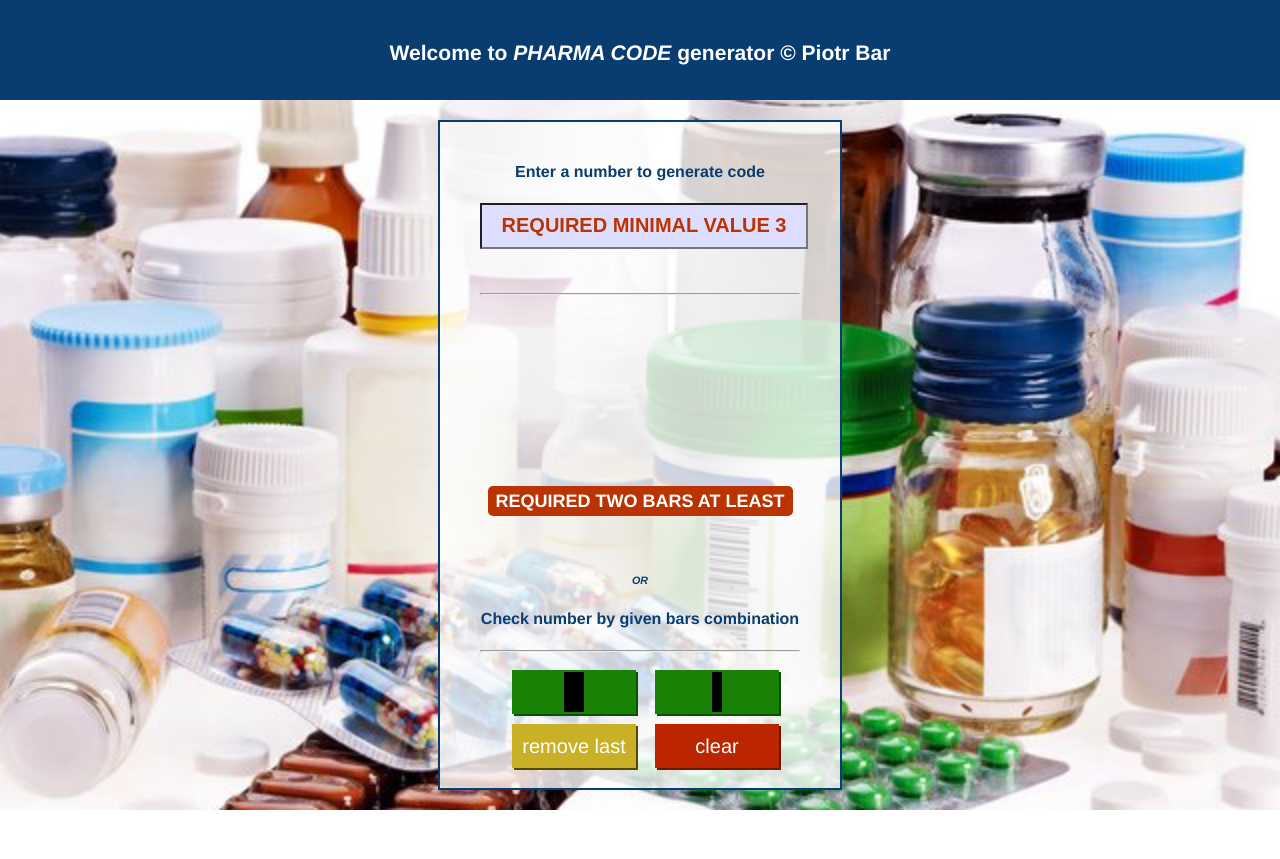
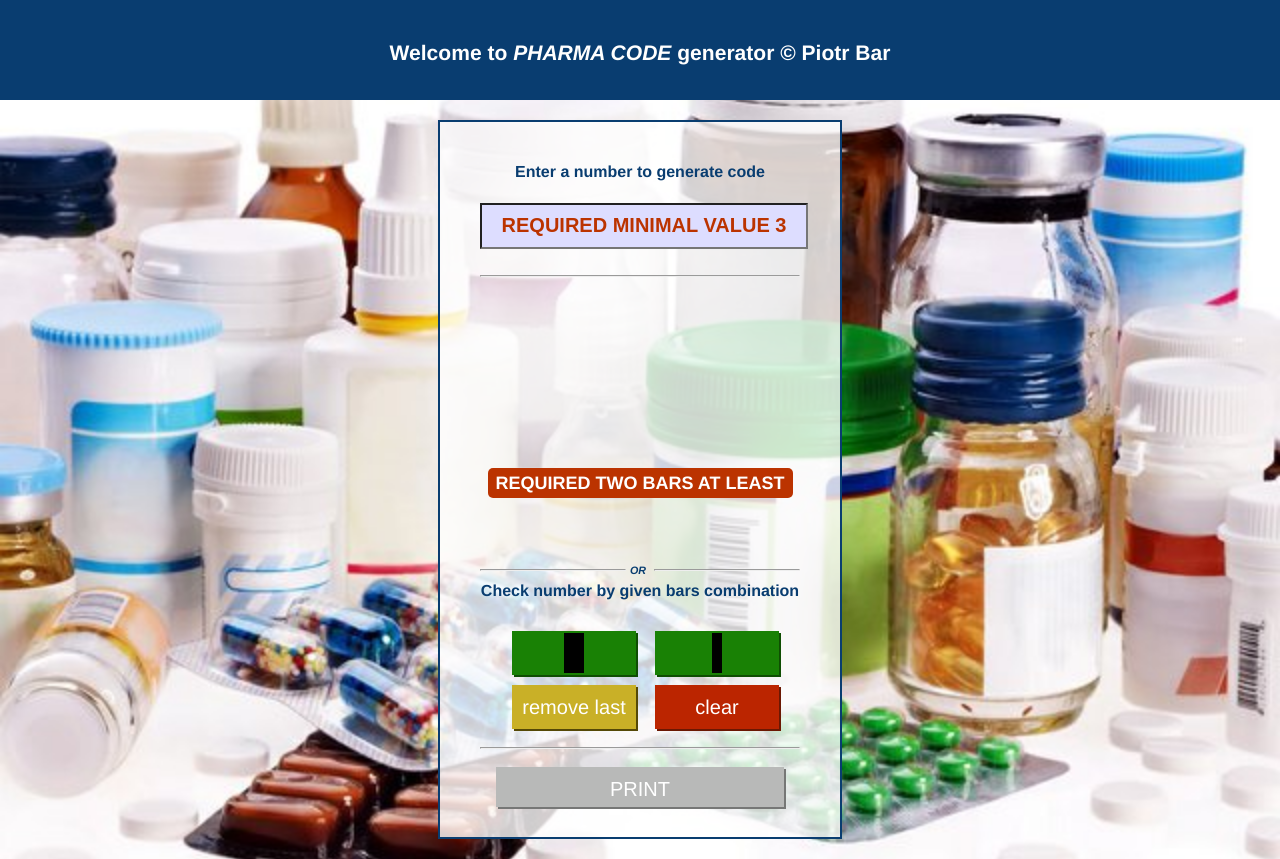
Before and after one commit to sb17018/laetus-code_react, a React (Create React App) app: page / in a window 1280 px wide. Before the commit the page ends 810 px from the top, so only its background shows below. Built offline with nearby package versions, Linux system fonts and the light colour scheme.

Commit message:
Add fetch post function

```diff
--- a/src/components/elements/BarsPrintButton.js
+++ b/src/components/elements/BarsPrintButton.js
@@ -1,19 +1,69 @@
-import { useContext } from "react";
+import { useState, useEffect, useContext } from "react";
 import BarGenerationCtx from "../../js/barGeneration-context";
 
 import selectors from "./BarsPrintButton.module.css";
 
-function BarsPrintButton() {
+function BarsPrintButton(porps) {
     const barsCombCtx = useContext(BarGenerationCtx);
 
     const barsCombination = barsCombCtx.eachBarParams;
 
-    function print() {
-        console.log(JSON.stringify(barsCombination));
+    const barsValue = barsCombCtx.barsValue;
+    let barCombinationObj = { barsProperties: barsCombination }
+
+    // let clickFunction = () => { };
+    // if (barsValue > 2 && barsValue <= 131070) {
+    //     let barCombinationObj = {
+    //         barsProperties: barsCombination,
+    //     }
+    //     clickFunction = (ev) => {
+    //         ev.preventDefault();
+    //         console.log(JSON.stringify(barCombinationObj));
+    //         fetch("https://laetus-code-default-rtdb.europe-west1.firebasedatabase.app/",
+    //             {
+    //                 method: "POST",
+    //                 body: JSON.stringify(barCombinationObj),
+    //                 headers: {
+    //                     "Content-Type": "application/json",
+    //                 }
+    //             }
+
+    //         );
+    //     }
+    // }
+
+    const [isLoading, setIsLoading] = useState(true);
+    const [valueReturned, setValueReturned] = useState("");
+
+    function clickFunction(ev) {
+        ev.preventDefault();
+
+
+        // useEffect(() => {
+        console.log(barsValue);
+        // fetch("http://localhost:8080/code",
+        //     {
+        //         method: "GET", headers: { "Content-Type": "text/plain" }, mode: "no-cors",
+        //     }).then(res => { setIsLoading(false); setValueReturned(res) });
+
+        fetch("http://localhost:8080/code",
+            {
+                mode: "no-cors",
+                method: "POST",
+                body: "STANDARD," + barsValue,
+                headers: {
+                    "Content-Type": "application/json",
+                },
+            }
+        );
     }
+    // }, []);
 
-    return <div className={selectors["printing-button"]} id="printingButton" onClick={print}><p>PRINT</p>
-    </div>;
+    return <form onSubmit={clickFunction}>
+        <button className={selectors["printing-button"] + " " + selectors[porps.class]} id="printingButton">
+            <p>PRINT</p>
+        </button>
+    </form>;
 }
 
 export default BarsPrintButton;
--- a/src/components/elements/BarsPrintButton.module.css
+++ b/src/components/elements/BarsPrintButton.module.css
@@ -1,29 +1,33 @@
 .printing-button {
-	width: 80%;
+	width: 90%;
 	height: 40px;
 	margin: 10px auto;
 	padding: 2px;
 	text-align: center;
 	font-size: 20px;
 	color: #fff;
+	background-color: #b8b9b8;
+	box-shadow: 2px 2px #767776;
+	border: 0;
+	outline: 0;
+}
+
+.printing-button.print-button-active {
     background-color: #093d70;
 	box-shadow: 2px 2px #032547;
-	border: 0;
-	outline: 0;
 	cursor: pointer;
 }
-
 
 .printing-button p {
 	line-height: 40px;
 	margin: 0;
 }
 
-.printing-button:hover {
+.printing-button.print-button-active:hover {
 	opacity: 0.8;
 }
 
-.printing-button:active {
+.printing-button.print-button-active:active {
 	opacity: 0.5;
     box-shadow: none;
 }
--- a/src/components/elements/CodeModuleOption.js
+++ b/src/components/elements/CodeModuleOption.js
@@ -1,9 +1,11 @@
+import selectors from "./CodeModuleOption.module.css";
+
 function CodeModuleOption(props) {
 
-    return <>
-    <label htmlFor={props.id}>{props.codeType}</label>
-        <input type="radio" id={props.id} name="codeModuleOption" value={props.value} defaultChecked={props.isChecked}/>
-    </>;
+    return <div className={selectors["radio-wrapper"]}>
+        <label htmlFor={props.id}><div><p>{props.codeType}</p><p>{"(" + props.value + ")"}</p></div></label>
+        <input type="radio" id={props.id} name="codeModuleOption" value={props.value} defaultChecked={props.isChecked} />
+    </div>;
 }
 
 export default CodeModuleOption;
--- /dev/null
+++ b/src/components/elements/CodeModuleOption.module.css
@@ -0,0 +1,16 @@
+label div, label input, .radio-wrapper{
+    width: fit-content;
+    display: inline-block;
+    vertical-align: middle;
+}
+
+label p{
+    line-height: 5px;
+}
+
+.radio-wrapper{
+    width: 90px;
+    margin: 5px;
+    padding: 3px;
+    background-color: #e3edf7;
+}
--- a/src/components/layout/MainPanel.js
+++ b/src/components/layout/MainPanel.js
@@ -14,20 +14,18 @@ function MainPanel() {
 
     const barsValue = barsCombCtx.barsValue;
 
-    let printPanel = undefined;
+    let printPanelClass = "";
     if (barsValue > 2 && barsValue <= 131070) {
-        printPanel = <><hr /><PrintPanel /></>;
+        printPanelClass = <PrintPanel className="panel-visible"/>
     }
 
     return <>
         <main id={selectors.mainField}>
             <InsertNumberPanel />
-            <br />
             <hr />
             <BarsDisplayPanel />
-            <hr />
             <ButtonsPanel />
-            {printPanel}
+            <PrintPanel className={printPanelClass}/>
         </main>
     </>
 }
--- a/src/components/panels/BarsDisplayPanel.js
+++ b/src/components/panels/BarsDisplayPanel.js
@@ -45,8 +45,6 @@ function BarsDisplayPanel() {
             </svg>
             <div id={selectors.calculationPlaceholderFrame}><output id={selectors.calculationPlaceholder} className={barsValue > 2 ? barsValue > MAX_VALUE ? selectors["to-great-number"] : selectors["code-number"] : ""}>{barsValue > 2 ? barsValue <= MAX_VALUE ? barsValue : "" : ""}</output></div>
         </div>
-        <h6><i>OR</i></h6>
-        <h4>Check number by given bars combination</h4>
     </div>;
 }
 
--- a/src/components/panels/BarsDisplayPanel.module.css
+++ b/src/components/panels/BarsDisplayPanel.module.css
@@ -9,10 +9,10 @@
 }
 
 #calculationPlaceholderFrame {
-	height: 60px;
+	height: 30px;
 	font-size: 20px;
 	color: #8f3c1e;
-	margin: 20px 0 10px;
+	margin: 20px 0 40px;
 }
 
 #calculationPlaceholder{
--- a/src/components/panels/ButtonsPanel.js
+++ b/src/components/panels/ButtonsPanel.js
@@ -4,6 +4,13 @@ import selectors from "./ButtonsPanel.module.css";
 function ButtonsPanel() {
 
     return <>
+        <div id={selectors.buttonPanelWrapper}>
+            <div id={selectors.divisionWrapper}>
+                <hr id={selectors.divisionLineLeft} />
+                <h6 id={selectors.connectorOR}><i>OR</i></h6>
+                <hr id={selectors.divisionLineRight} />
+            </div>
+            <h4>Check number by given bars combination</h4>
             <div className={selectors["button-panel"] + " " + selectors["left"]}>
 
                 <BarsControlButton className={selectors["editing-button"] + " " + selectors["bar-button"]} id="thickButton"><div id={selectors.thickButton}></div></BarsControlButton>
@@ -17,6 +24,7 @@ function ButtonsPanel() {
                 <BarsControlButton className={selectors["clear-all-button"] + " " + selectors["editing-button"]} id="clearAllBarsButton"><p>clear</p></BarsControlButton>
 
             </div>
+        </div>
     </>;
 }
 
--- a/src/components/panels/ButtonsPanel.module.css
+++ b/src/components/panels/ButtonsPanel.module.css
@@ -1,3 +1,31 @@
+#buttonPanelWrapper {
+	position: relative;
+	padding-top: 20px;
+}
+
+#divisionLineLeft,
+#divisionLineRight {
+	width: 45%;
+	position: absolute;
+	/* top: 4px; */
+}
+
+#divisionLineLeft {
+	left: 0;
+}
+
+#divisionLineRight {
+	right: 0;
+}
+
+#connectorOR {
+	position: absolute;
+	margin: 3px 0;
+	padding: 0 5px;
+	font-weight: bold;
+	left: calc(50% - 15px);
+}
+
 .button-panel {
 	width: 40%;
 	display: inline-block;
--- a/src/components/panels/PrintPanel.js
+++ b/src/components/panels/PrintPanel.js
@@ -1,16 +1,33 @@
+import { useContext } from "react";
+import BarGenerationCtx from "../../js/barGeneration-context";
+
 import BarsPrintButton from "../elements/BarsPrintButton";
 import CodeModuleOption from "../elements/CodeModuleOption";
 
 import selectors from "./PrintPanel.module.css";
 
-function PrintPanel() {
+function PrintPanel(props) {
 
-    return <>
-        <CodeModuleOption id="codeMicro" codeType="Micro (0.25)" value="0.25" className={selectors["code-module-checkbox"]}  />
-        <CodeModuleOption id="codeMini" codeType="Mini (0.375)" value="0.375" className={selectors["code-module-checkbox"]}  />
-        <CodeModuleOption id="codeStandard" codeType="Standard (0.5)" value="0.5" className={selectors["code-module-checkbox"]} isChecked={true}/>
-        <BarsPrintButton />
-    </>
+    const barsCombCtx = useContext(BarGenerationCtx);
+
+    const barsValue = barsCombCtx.barsValue;
+
+    let barCodeSettings = "";
+    let barsPrintButtonClass = "";
+    if (barsValue > 2 && barsValue <= 131070) {
+        barCodeSettings = <>
+            <CodeModuleOption id="codeMicro" codeType="Micro" value="NICRO" className={selectors["code-module-checkbox"]} />
+            <CodeModuleOption id="codeMini" codeType="Mini" value="MINI" className={selectors["code-module-checkbox"]} />
+            <CodeModuleOption id="codeStandard" codeType="Standard" value="STANDARD" className={selectors["code-module-checkbox"]} isChecked={true} />
+        </>;
+        barsPrintButtonClass = "print-button-active";
+    }
+
+    return <div className={selectors["print-panel"] + " " + selectors[props.className]}>
+        <hr />
+        {barCodeSettings}
+        <BarsPrintButton class={barsPrintButtonClass} />
+    </div>;
 }
 
 export default PrintPanel;
--- a/src/components/panels/PrintPanel.module.css
+++ b/src/components/panels/PrintPanel.module.css
@@ -1,3 +1,28 @@
+#printPanelWrapper{
+    /* width: 100%;
+    height: 180px;
+    position: relative;
+    background-color: transparent;
+    overflow: hidden;
+    transition: height .5s; */
+}
+
+/* #printPanelWrapper .panel-visible{
+    height: 180px;
+} */
+
+.print-panel{
+    width: 100%;
+    height: fit-content;
+    padding-top: 10px;
+    position: relative;
+    top: 0;
+}
+
+.print-panel.panel-visible{
+    top: 0;
+}
+
 .code-module-checkbox{
     display: inline-block;
 }
--- a/src/js/barGeneration-context.js
+++ b/src/js/barGeneration-context.js
@@ -19,7 +19,7 @@ const BarGenerationCtx = createContext({
 });
 
 let barsCalculatedValue = 0;
-let isBarsValueTooHigh = false;
+//let isBarsValueTooHigh = false;
 
 export function BarGenerationCtxProvider(props) {
     const [barsCombination, setBarsCombination] = useState([]);
@@ -41,10 +41,10 @@ export function BarGenerationCtxProvider(props) {
         if (barsCombination.length < 16) {
             let newBar = setBarParams(barType);
             barsCombination.push(newBar);
-            isBarsValueTooHigh = false;
+           // isBarsValueTooHigh = false;
         }
         else{
-            isBarsValueTooHigh = true;
+           // isBarsValueTooHigh = true;
         }
         let generatedBarsCombination = [...barsCombination];
         setBarsCombination(() => { return generatedBarsCombination });
@@ -74,7 +74,7 @@ export function BarGenerationCtxProvider(props) {
     // to remove a last bar
     function removeLastBarHandler() {
         if (barsCalculatedValue < MAX_VALUE) {
-            isBarsValueTooHigh = false;
+           // isBarsValueTooHigh = false;
         }
         if (barsCombination.length > 0) {
             let lastBar = barsCombination.pop();
@@ -90,7 +90,7 @@ export function BarGenerationCtxProvider(props) {
     // to remove all bars
     function removeAllBarsHandler() {
         if (barsCombination.length > 0) {
-            isBarsValueTooHigh = false;
+           // isBarsValueTooHigh = false;
             barsCalculatedValue = 0;
             setBarsCombination(() => []);
         }
@@ -99,7 +99,7 @@ export function BarGenerationCtxProvider(props) {
     function generateCodeHandler(codeValue) {
 
         let generatedBarsCombination = [];
-        isBarsValueTooHigh = false;
+       // isBarsValueTooHigh = false;
         if (codeValue <= MAX_VALUE) {
             barsCombination.splice(0, barsCombination.length);
 
@@ -126,7 +126,7 @@ export function BarGenerationCtxProvider(props) {
             barsCalculatedValue = codeValue;
         }
         else{
-            isBarsValueTooHigh = true;
+           // isBarsValueTooHigh = true;
         }
         generatedBarsCombination = [...barsCombination];
         setBarsCombination(() => { return generatedBarsCombination });
@@ -140,7 +140,7 @@ export function BarGenerationCtxProvider(props) {
         modul: 10,
         eachBarParams: barsCombination,
         barsValue: barsCalculatedValue,
-        isValueTooHigh: isBarsValueTooHigh,
+        //isValueTooHigh: isBarsValueTooHigh,
         enterNextBar: enterNextBarHandler,
         removeLastBar: removeLastBarHandler,
         removeAllBars: removeAllBarsHandler,
```
Lines whose indentation alone changed are shown as unchanged.
